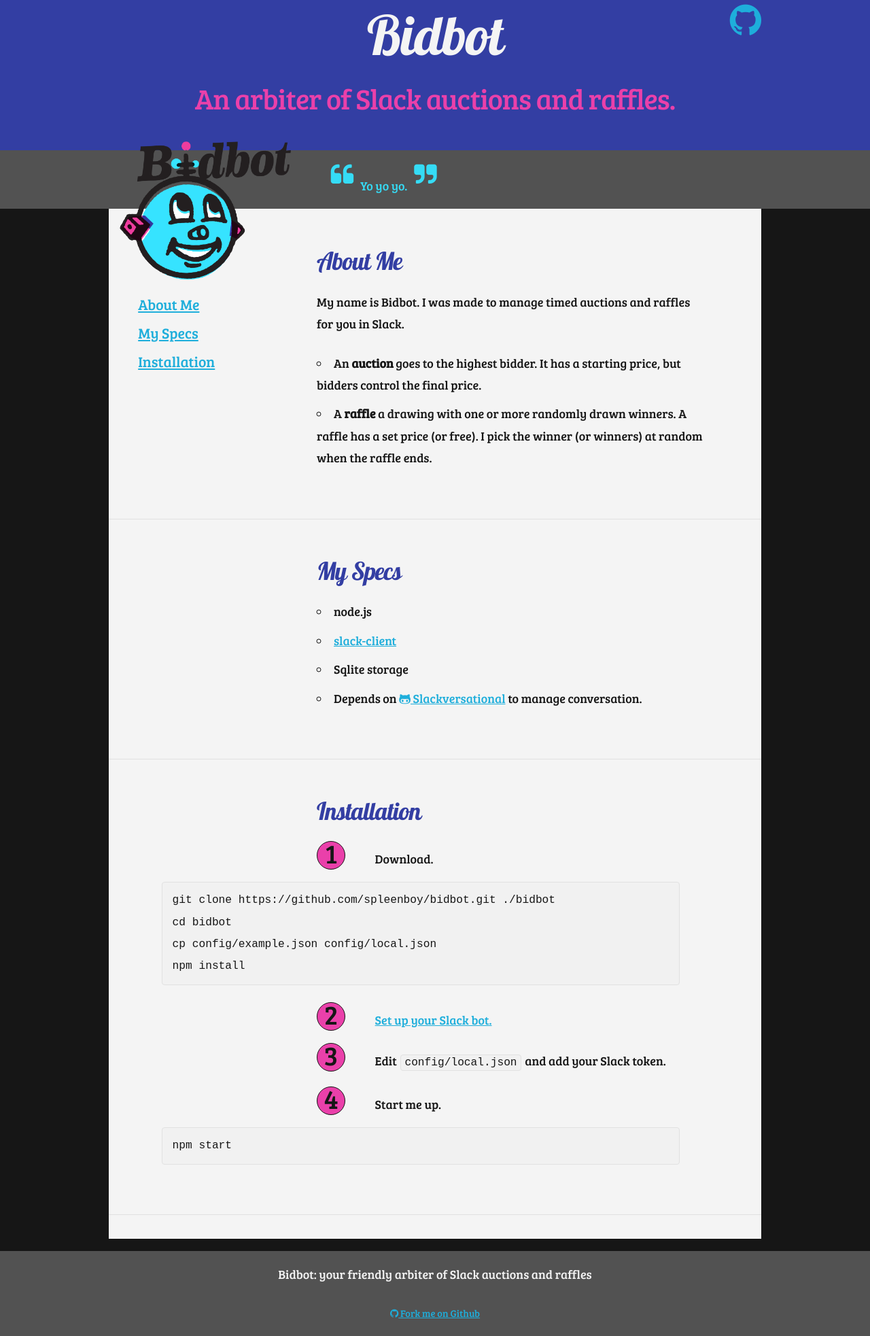
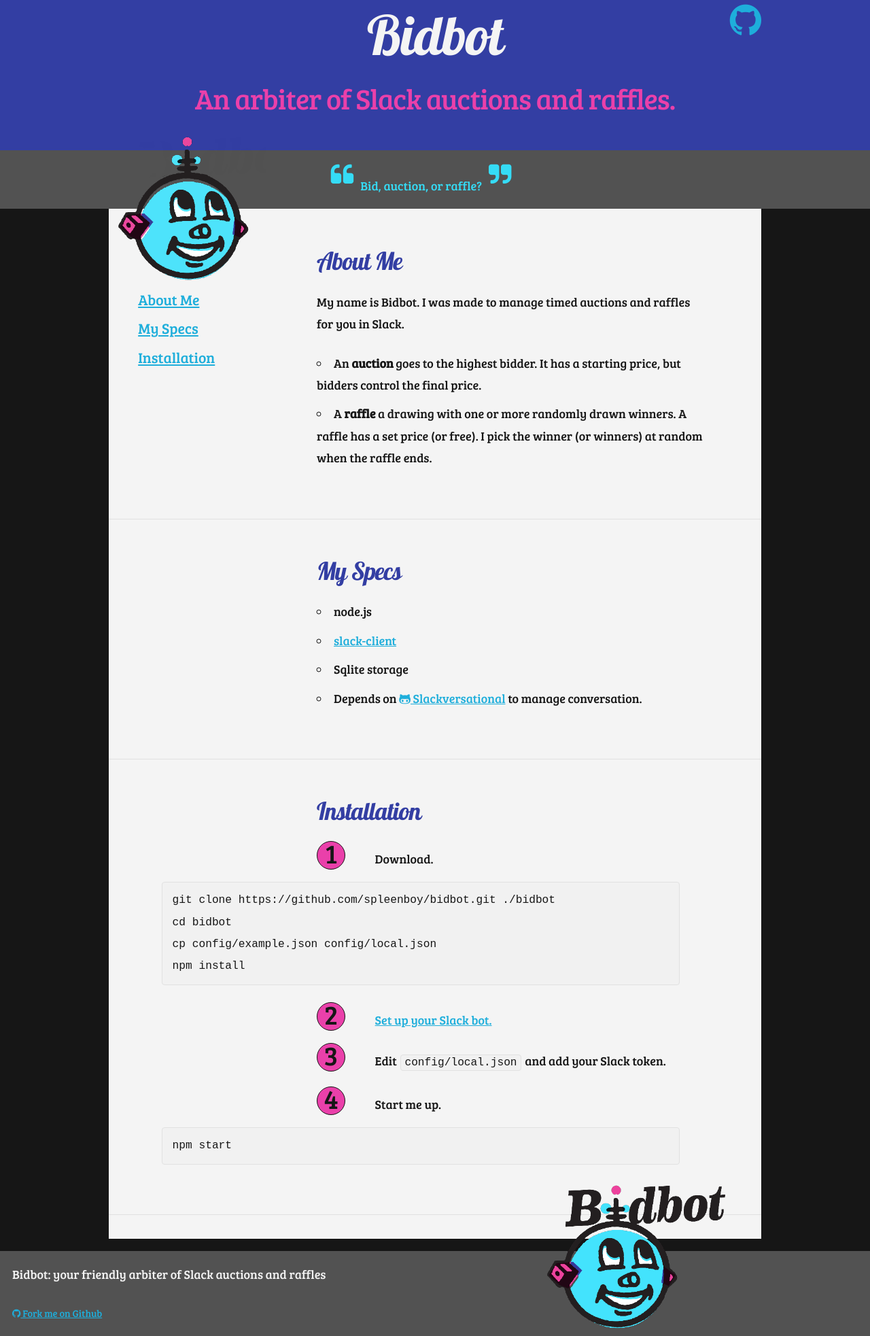
Before and after one commit to spleenboy/bidbot, a plain HTML site: page index.html in a window 1280 px wide. Shown: the part 15-1980 px from the top of the page at 68% size. Drawn offline with nearby package versions, Linux system fonts and the light colour scheme.

Commit message:
Added more icon sizes

```diff
--- a/css/theme.css
+++ b/css/theme.css
@@ -80,7 +80,18 @@
 footer {
   padding: 1em;
   background-color: var(--gray);
-  text-align: center;
+  text-align: left;
+}
+
+footer .callout {
+  max-width: 40%;
+  margin-fight: 60%;
+}
+
+#footer-logo {
+  position: absolute;
+  right: 15%;
+  margin-top: -130px;
 }
 
 .sm {font-size: 0.8em;}
--- a/index.html
+++ b/index.html
@@ -24,7 +24,7 @@
   <section id="body">
     <div class="container">
       <div class="nav-bar">
-        <img id="logo" src="./img/bot.png" width="100%">
+        <img id="logo" src="./img/bot-icon-md.png" width="232" height="232" alt="Bidbot: arbiter of Slack auctions and raflles">
         <ul class="nav">
           <li><a href="#about">About Me</a></li>
           <li><a href="#specs">My Specs</a></li>
@@ -94,8 +94,11 @@
   </section>
 
   <footer>
-    <p>Bidbot: your friendly arbiter of Slack auctions and raffles</p>
-    <a href="https://spleenboy.github.com/bidbot" class="sm"><i class="fa fa-github"></i> Fork me on Github</a>
+    <img id="footer-logo" src="./img/bot-md.png" alt="Bidbot: arbiter of Slack auctions and raflles">
+    <div class="callout">
+      <p>Bidbot: your friendly arbiter of Slack auctions and raffles</p>
+      <a href="https://spleenboy.github.com/bidbot" class="sm"><i class="fa fa-github"></i> Fork me on Github</a>
+    </div>
   </footer>
 
   <script src="https://code.jquery.com/jquery-2.2.3.min.js" integrity="sha256-a23g1Nt4dtEYOj7bR+vTu7+T8VP13humZFBJNIYoEJo=" crossorigin="anonymous"></script>
--- a/js/init.js
+++ b/js/init.js
@@ -5,7 +5,11 @@
   "Bidbot, at your service!",
   "Yo yo yo.",
   "Hey (is for horses)",
-  "Money money money money money. Am I right?"
+  "Money money money money money.",
+  "Bid, auction, or raffle?",
+  "I feel like I virtually know you.",
+  "Beep boop bop boop.",
+  "Are you in bid trouble?"
 ];
 
 jQuery(function($) {
```
Also changed, not shown: img/bot-icon-lg.png (added), img/bot-icon-md.png (added), img/bot-icon.png (added), img/bot-lg.png (renamed from img/bot.png), img/bot-md.png (added), img/bot-sm.png (added).
